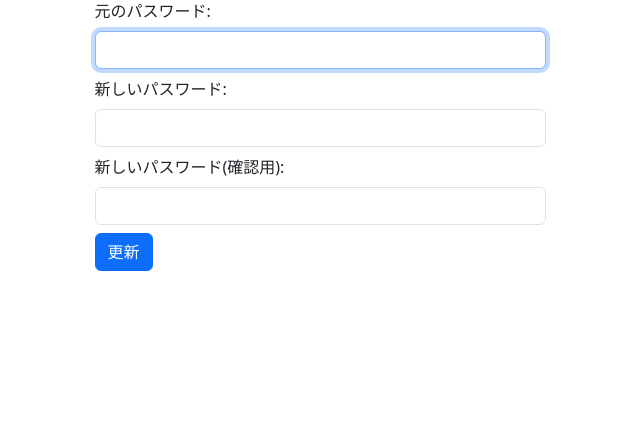
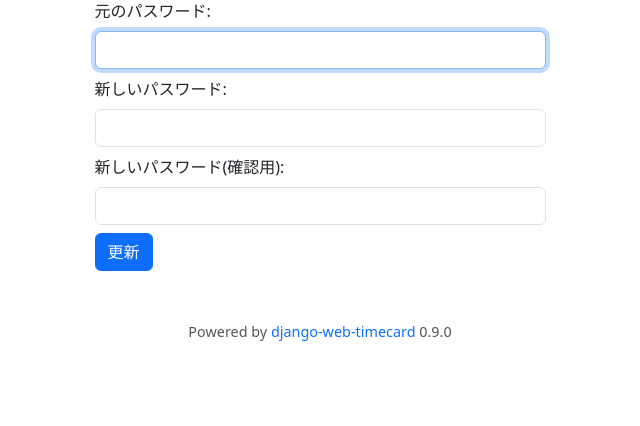
Before and after one commit to cottonspace/django-web-timecard, a Django app: page /worktime/password_change/ in a window 1280 px wide. Shown: the part 143-569 px from the top of the page, without its empty margins (320-960 px from the left). Run offline with Django 5.2, Linux system fonts and the light colour scheme; the visitor is signed in with stand-in values (Sample User, id 1).

Commit message:
Begin managing application version number.

```diff
--- a/timecard/settings.py
+++ b/timecard/settings.py
@@ -10,6 +10,11 @@ For the full list of settings and their values, see
 https://docs.djangoproject.com/en/5.0/ref/settings/
 """
 from django.contrib import messages
+
+# Application information
+APP_SITE = 'https://github.com/cottonspace/django-web-timecard'
+APP_NAME = 'django-web-timecard'
+APP_VERSION = '0.9.0'
 
 # Load local settings
 try:
@@ -49,6 +54,7 @@ TEMPLATES = [
                 'django.template.context_processors.request',
                 'django.contrib.auth.context_processors.auth',
                 'django.contrib.messages.context_processors.messages',
+                'worktime.context_processors.app_context',
             ],
         },
     },
--- /dev/null
+++ b/worktime/context_processors.py
@@ -0,0 +1,17 @@
+from django.conf import settings
+
+
+def app_context(request) -> dict:
+    """アプリケーション全体で使用するコンテキストを返却します。
+
+    Args:
+        request: 要求データ
+
+    Returns:
+        dict: コンテキストを格納した dict
+    """
+    return {
+        'APP_SITE': settings.APP_SITE,
+        'APP_NAME': settings.APP_NAME,
+        'APP_VERSION': settings.APP_VERSION,
+    }
--- a/worktime/templates/worktime/base.html
+++ b/worktime/templates/worktime/base.html
@@ -20,6 +20,15 @@
             .no-print {
                 display: none;
             }
+        }
+
+        a {
+            text-decoration: none;
+        }
+
+        .signature {
+            color: #555;
+            font-size: 90%;
         }
 
         #alert-container {
--- a/worktime/templates/worktime/page_footer.html
+++ b/worktime/templates/worktime/page_footer.html
@@ -1 +1,9 @@
-<footer></footer>
+<footer>
+    <div class="container text-center no-print">
+        <div class="row m-5">
+            <div class="col">
+                <span class="signature">Powered by <a href="{{ APP_SITE }}" target="_blank">{{ APP_NAME }}</a> {{ APP_VERSION }}</span>
+            </div>
+        </div>
+    </div>
+</footer>
```
